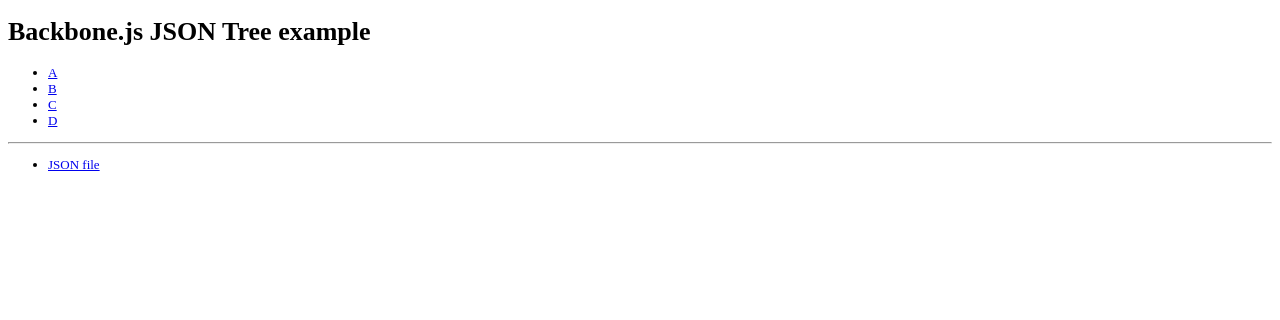
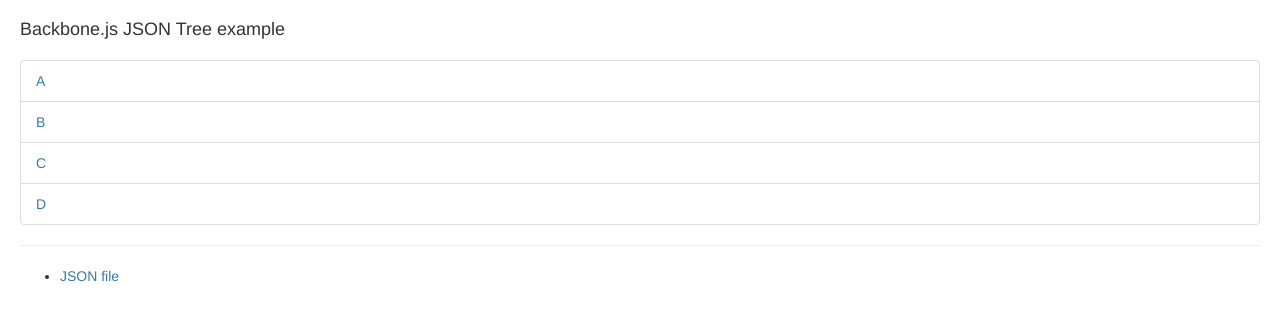
Before and after one commit to Takazudo/graveyard, a plain HTML site: page jsonTreeView/index.html in a window 1280 px wide. Drawn offline with nearby package versions, Linux system fonts and the light colour scheme.

Commit message:
applied bootstrap design to jsonTreeView

```diff
--- a/jsonTreeView/index.html
+++ b/jsonTreeView/index.html
@@ -8,13 +8,23 @@
 <script src="libs/underscore-min.js"></script>
 <script src="libs/backbone-min.js"></script>
 <script src="script.js"></script>
+<link rel="stylesheet" href="//netdna.bootstrapcdn.com/bootstrap/3.0.0/css/bootstrap.min.css">
 <style>
-body {
-	font-size:13px;
+.mod-all {
+	padding:0 20px;
+}
+h1 {
+	padding:0 0 10px;
+	font-size:18px;
+}
+li.list-group-item a {
+	display:block;
+	margin:-10px -15px;
+	padding:10px 15px;
 }
 </style>
 </head>
-<body>
+<body><div class="mod-all">
 
 <h1>Backbone.js JSON Tree example</h1>
 
@@ -26,5 +36,5 @@
 	<li><a href="data/tree.json">JSON file</a></li>
 </ul>
 
-</body>
+</div></body>
 </html>
--- a/jsonTreeView/script.js
+++ b/jsonTreeView/script.js
@@ -46,6 +46,7 @@
 
   app.V.Item = Backbone.View.extend({
     tagName: 'li',
+    className: 'list-group-item',
     events: {
       'click a': '_clickHandler'
     },
@@ -75,7 +76,7 @@
     render: function(itemModel) {
       var self = this;
       self._removePreviousItems();
-      self.$el.empty().html('<ul></ul>');
+      self.$el.empty().html('<ul class="list-group"></ul>');
       var $ul = self.$('ul');
       itemModel.itemCollection.each(function(model) {
         var itemView = new app.V.Item({
```
